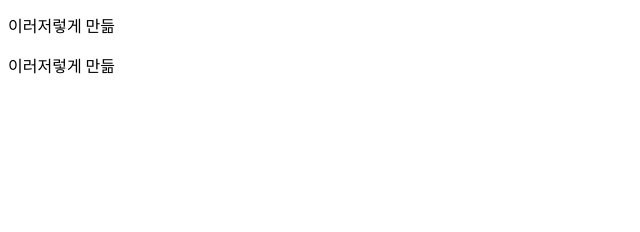
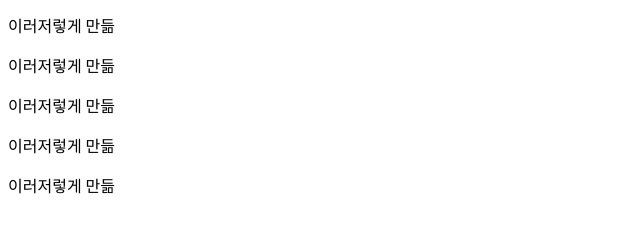
Before and after one commit to junes-lie/test_sample, a plain HTML site: page subljs.html in a window 1280 px wide. Shown: the part 116-348 px from the top of the page, without its empty margins (0-640 px from the left). Drawn offline with Linux system fonts and the light colour scheme.

Commit message:
Update subljs.html

```diff
--- a/subljs.html
+++ b/subljs.html
@@ -10,5 +10,8 @@
   <p>이러저렇게 만듦</p>
   <p>이러저렇게 만듦</p>
   <p>이러저렇게 만듦</p>
+  <p>이러저렇게 만듦</p>
+  <p>이러저렇게 만듦</p>
+  <p>이러저렇게 만듦</p>
 </body>
 </html>
```
